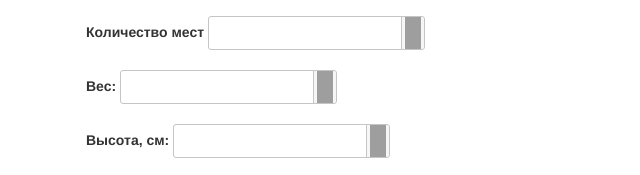
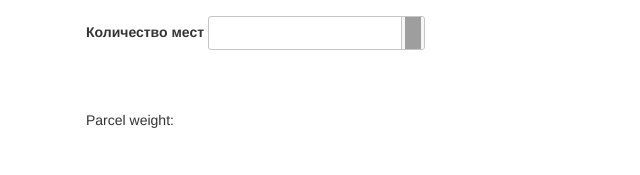
Before and after one commit to Deskind/autolight_app, a plain HTML site: page public_html/index.html in a window 1280 px wide. Shown: the part 292-467 px from the top of the page, without its empty margins (319-959 px from the left). Drawn offline with nearby package versions, Linux system fonts and the light colour scheme; grey boxes are pictures that could not be loaded.

Commit message:
angular and jquery problem

```diff
--- a/public_html/index.html
+++ b/public_html/index.html
@@ -27,7 +27,9 @@
            <br /><br />
            <div class="container" style="width:500px;">
                 <h3 align="center">Расчет стоимости доставки</h3>
+                <!--Destination points-->
                 <div>
+                    <!--Destination from-->
                     <div id="from">
                         <label>Везем из:</label>
                         <input type="text" ng-model="cityFrom" ng-keyup="complete(cityFrom, 'from')" class="form-control" />
@@ -35,6 +37,8 @@
                              <li class="list-group-item" ng-repeat="city in filteredCities" ng-click="fillCityFrom(city)">{{city}}</li>
                         </ul>
                     </div>
+                    <!--Destination from end-->
+                    <!--Destination to-->
                     <div id="to">
                         <label>Везем в:</label>
                         <input type="text" ng-model="cityTo" ng-keyup="complete(cityTo, 'to')" class="form-control" />
@@ -42,7 +46,9 @@
                              <li class="list-group-item" ng-repeat="city in filteredCities" ng-click="fillCityTo(city)">{{city}}</li>
                         </ul>
                     </div>
+                    <!--Destionation to end-->
                 </div>
+                <!--Destination points end-->
                 <!--Delivery type selector-->
                 <div class="row">
                     <div class="col-md-5">
@@ -64,12 +70,13 @@
                 <!--Number of places-->
                 <br>
                 <!--Weight input section-->
-                <div>
+                <div  ng-show="isDocuments">
                     <label for="parcelWeight">Вес:</label>
-                    <input id="parcelWeigth">
+                    <input type="text" id="parcelWeigth" ng-model="parcelWeight">
                 </div>
                 <!--Weight input section end-->
                 <br>
+                <div ng-show="isCargo">
                     <!--Height parcel section-->
                     <div>
                         <label for="parcelHeight">Высота, см:</label>
@@ -90,8 +97,9 @@
                         <input id="parcelDepth">
                     </div>
                     <!--Depth parcel section and-->
+                </div>
                 <br>
-
+                <p id="p">Parcel weight: {{parcelWeight}}</p>
            </div>
 
 
@@ -670,7 +678,7 @@
                     $scope.isCargo = false;
                     };
                     $scope.cargoDeliverySelected = function (){
-                        $scope.isDocuments = false;
+                        $scope.isDocuments = true;
                         $scope.isCargo = true;
                     };
 
@@ -694,6 +702,7 @@
                     min: 1,
                     step: 1
                 });
+
             </script>
             <!--jquery script end-->
       </body>
```
Lines whose indentation alone changed are shown as unchanged.
